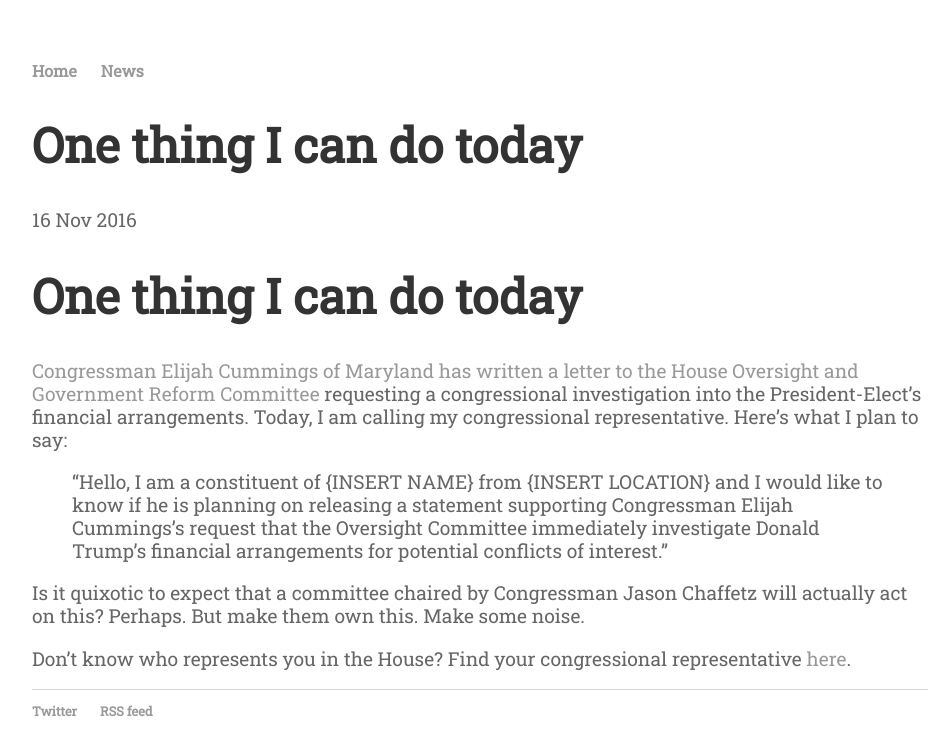
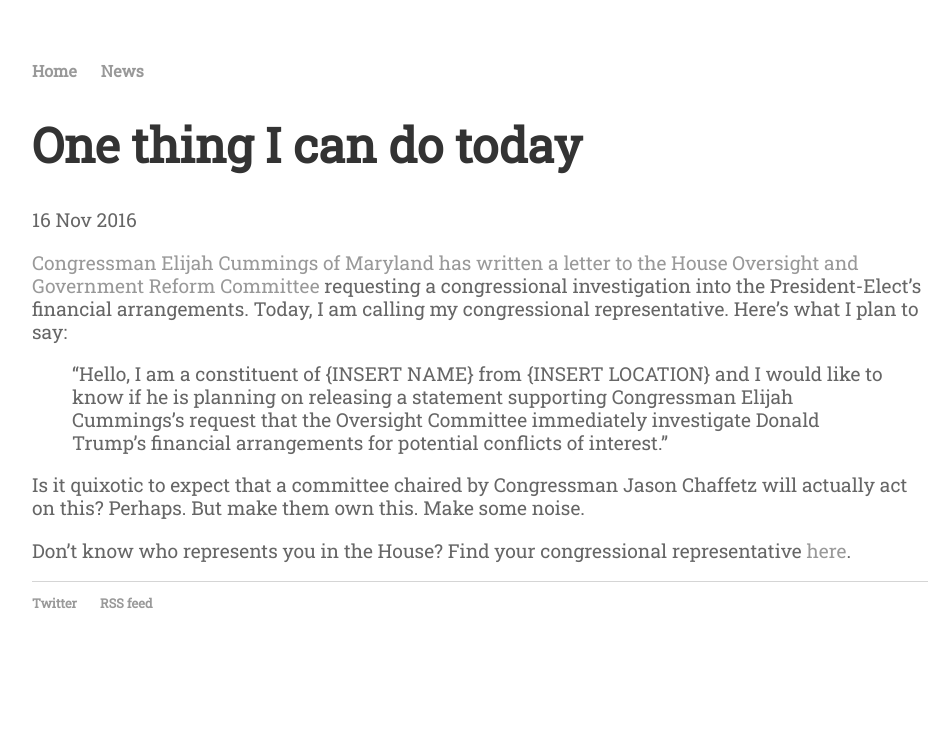
Before and after one commit to aperala/littlecanary.github.io, a Jekyll site: the page built from _posts/2016-11-16-one-thing.md, in a window 1280 px wide. Shown: the top 755 px of the page, without its empty margins (160-1112 px from the left). Built offline with Jekyll 4.4.1, drawn with Linux system fonts in a browser that asks for light colours.

Commit message:
Update 2016-11-16-one-thing.md

```diff
--- a/_posts/2016-11-16-one-thing.md
+++ b/_posts/2016-11-16-one-thing.md
@@ -3,8 +3,6 @@
 title: "One thing I can do today"
 date: 2016-11-16
 ---
-
-# One thing I can do today
 
 [Congressman Elijah Cummings of Maryland has written a letter to the House Oversight and Government Reform Committee](http://www.motherjones.com/politics/2016/11/house-democrats-push-congressional-investigation-trumps-conflicts-interest) requesting a congressional investigation into the President-Elect's financial arrangements.
 Today, I am calling my congressional representative. Here's what I plan to say:
```
